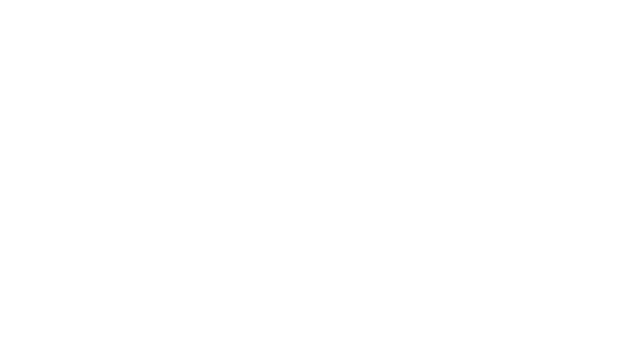
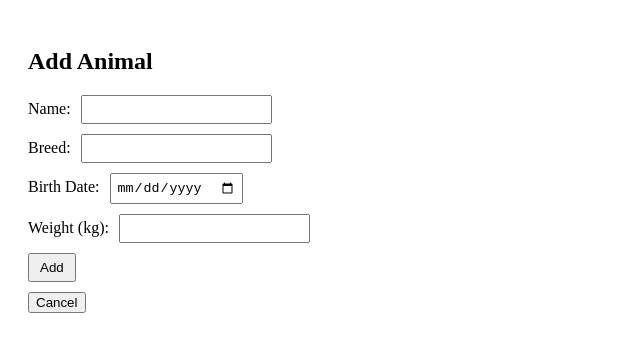
Before and after one commit to KamilBarczyk/PetLog, a React (Vite) app: page /add-animal in a window 1280 px wide. Before the commit this address had no page. Shown: the top 352 px of the page, without its empty margins (0-640 px from the left). Built offline with nearby package versions, Linux system fonts and the light colour scheme.

Commit message:
feat(form): add AddAnimalScreen with all fields and validation

```diff
--- a/src/App.tsx
+++ b/src/App.tsx
@@ -1,6 +1,7 @@
 import { BrowserRouter, Routes, Route } from 'react-router-dom';
 import { AppProvider } from './context/AppContext';
 import AnimalsListScreen from './screens/AnimalsListScreen';
+import AddAnimalScreen from './screens/AddAnimalScreen';
 
 const App = () => {
   return (
@@ -8,6 +9,7 @@
       <BrowserRouter>
         <Routes>
           <Route path="/" element={<AnimalsListScreen />} />
+          <Route path="/add-animal" element={<AddAnimalScreen />} />
         </Routes>
       </BrowserRouter>
     </AppProvider>
--- /dev/null
+++ b/src/screens/AddAnimalScreen.tsx
@@ -0,0 +1,104 @@
+import React, { useState } from 'react';
+import { useNavigate } from 'react-router-dom';
+import { useApp } from '../context/AppContext';
+
+const AddAnimalScreen: React.FC = () => {
+  const navigate = useNavigate();
+  const { addAnimal } = useApp();
+  const [name, setName] = useState('');
+  const [breed, setBreed] = useState('');
+  const [birthDate, setBirthDate] = useState('');
+  const [weight, setWeight] = useState('');
+
+  const handleSubmit = (e: React.FormEvent) => {
+    e.preventDefault();
+
+    // Basic validation
+    if (!name.trim()) {
+      alert('Name is required');
+      return;
+    }
+    if (!breed.trim()) {
+      alert('Breed is required');
+      return;
+    }
+    if (!birthDate) {
+      alert('Birth date is required');
+      return;
+    }
+    const weightNum = parseFloat(weight);
+    if (isNaN(weightNum) || weightNum <= 0) {
+      alert('Weight must be a positive number');
+      return;
+    }
+
+    addAnimal({
+      name: name.trim(),
+      breed: breed.trim(),
+      birthDate: birthDate,
+      weight: weightNum,
+    });
+    navigate('/');
+  };
+
+  return (
+    <div style={{ padding: "20px" }}>
+      <h2>Add Animal</h2>
+      <form onSubmit={handleSubmit}>
+        <div>
+          <label>
+            Name:
+            <input
+              type="text"
+              value={name}
+              onChange={(e) => setName(e.target.value)}
+              style={{ marginLeft: "10px", padding: "5px" }}
+            />
+          </label>
+        </div>
+        <div style={{ marginTop: "10px" }}>
+          <label>
+            Breed:
+            <input
+              type="text"
+              value={breed}
+              onChange={(e) => setBreed(e.target.value)}
+              style={{ marginLeft: "10px", padding: "5px" }}
+            />
+          </label>
+        </div>
+        <div style={{ marginTop: "10px" }}>
+          <label>
+            Birth Date:
+            <input
+              type="date"
+              value={birthDate}
+              onChange={(e) => setBirthDate(e.target.value)}
+              style={{ marginLeft: "10px", padding: "5px" }}
+            />
+          </label>
+        </div>
+        <div style={{ marginTop: "10px" }}>
+          <label>
+            Weight (kg):
+            <input
+              type="number"
+              step="0.1"
+              value={weight}
+              onChange={(e) => setWeight(e.target.value)}
+              style={{ marginLeft: "10px", padding: "5px" }}
+            />
+          </label>
+        </div>
+        <button type="submit" style={{ marginTop: "10px", padding: "5px 10px" }}>
+          Add
+        </button>
+      </form>
+      <button onClick={() => navigate('/')} style={{ marginTop: "10px" }}>
+        Cancel
+      </button>
+    </div>
+  );
+};
+
+export default AddAnimalScreen;
--- a/src/screens/AnimalsListScreen.tsx
+++ b/src/screens/AnimalsListScreen.tsx
@@ -1,4 +1,5 @@
 import React from 'react';
+import { Link } from 'react-router-dom';
 import { useApp } from '../context/AppContext';
 
 const AnimalsListScreen: React.FC = () => {
@@ -9,6 +10,7 @@
       <div style={{ padding: "20px" }}>
         <h2>No Animals</h2>
         <p>Add your first animal to get started!</p>
+        <Link to="/add-animal">Add Animal</Link>
       </div>
     );
   }
@@ -16,6 +18,7 @@
   return (
     <div style={{ padding: "20px" }}>
       <h2>My Animals ({animals.length})</h2>
+      <Link to="/add-animal">Add Animal</Link>
       <ul>
         {animals.map((animal) => (
           <li key={animal.id}>
```
